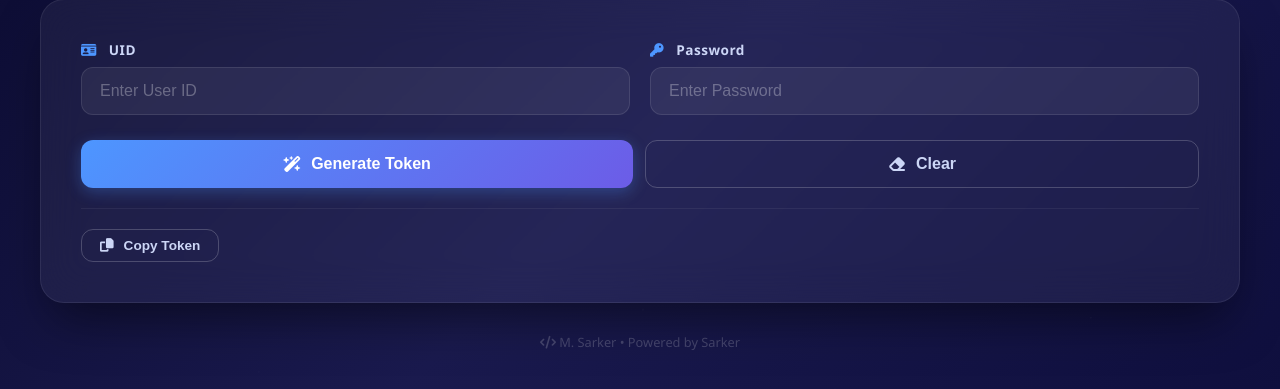
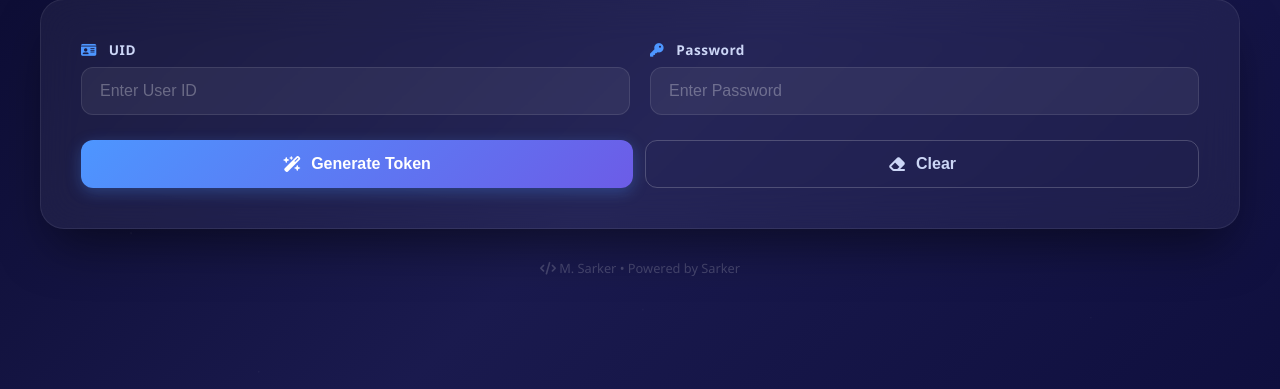
Before and after one commit to moman-sorker/ff-jwt-web-api, a Flask app: page / in a window 1280 px wide. Shown: the part 247-636 px from the top of the page. Run offline with Flask 3, Linux system fonts and the light colour scheme; parts of the project's set-up code (start-up, migrations or seed data) failed here and were passed over.

Commit message:
Comment out quick actions section
Comment out the quick actions section in index.html

```diff
--- a/templates/index.html
+++ b/templates/index.html
@@ -576,11 +576,11 @@
         </div>
 
         <!-- Quick Actions -->
-        <div class="quick-actions">
+        <!-- <div class="quick-actions">
             <button class="btn btn-outline" onclick="copyToken()">
                 <i class="fas fa-copy"></i> Copy Token
             </button>
-        </div>
+        </div> -->
 
         <!-- Response Section -->
         <div id="responseSection" class="response-section">
```
